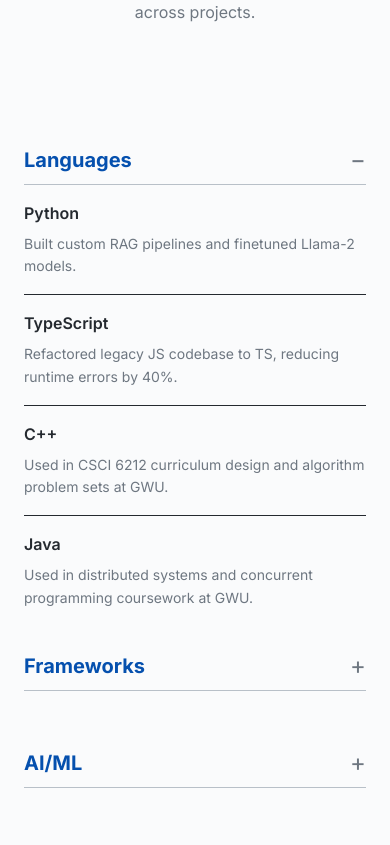
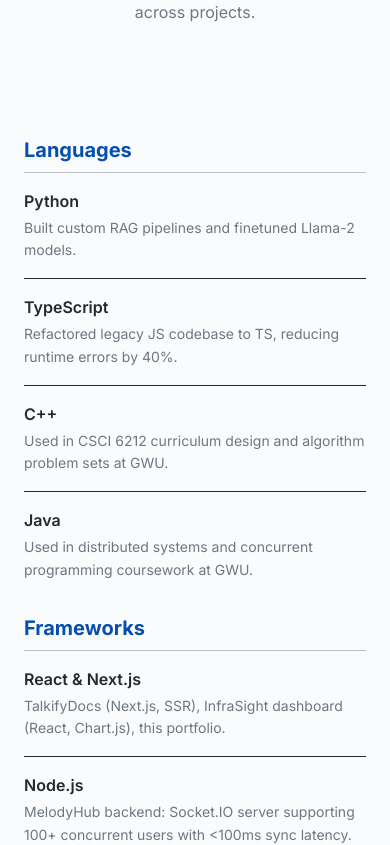
Before and after one commit to aabhiyann/portfolio-abhiyan, a React (Vite) app: page /about in a window 390 px wide. Shown: the part 6283-7128 px from the top of the page. Built offline with nearby package versions, Linux system fonts and the light colour scheme.

Commit message:
style(skills): simplify SkillsMatrix — remove accordion and motion, always show all skills

```diff
--- a/src/components/SkillsMatrix.tsx
+++ b/src/components/SkillsMatrix.tsx
@@ -1,5 +1,4 @@
-import React, { useState } from "react";
-import { motion, AnimatePresence } from "framer-motion";
+import React from "react";
 
 interface Skill {
   name: string;
@@ -107,69 +106,33 @@ const skills: Skill[] = [
 const SkillsMatrix: React.FC = () => {
   const categories = Array.from(new Set(skills.map((s) => s.category)));
 
-  const [openCategory, setOpenCategory] = useState<string | null>(
-    categories[0],
-  ); // Accordion state
-
-  const toggleCategory = (category: string) => {
-    setOpenCategory(openCategory === category ? null : category);
-  };
-
   return (
     <div className="w-full max-w-6xl mx-auto py-12">
       <div className="grid grid-cols-1 md:grid-cols-2 gap-8">
         {categories.map((category) => (
           <div key={category} className="space-y-4">
-            {/* Mobile Accordion Header */}
-            <div
-              className="md:hidden flex justify-between items-center py-2 border-b border-border-primary cursor-pointer"
-              onClick={() => toggleCategory(category)}
-            >
-              <h3 className="text-xl font-bold text-accent-primary">
+            <h3 className="text-xl font-bold text-accent-primary border-b border-border-primary pb-2 mb-4">
               {category}
             </h3>
-              <span className="text-text-muted text-2xl">
-                {openCategory === category ? "−" : "+"}
-              </span>
-            </div>
-
-            {/* Desktop Header */}
-            <h3 className="hidden md:block text-xl font-bold text-accent-primary border-b border-border-primary pb-2 mb-4">
-              {category}
-            </h3>
-
-            {/* Skills Grid - Collapsible on Mobile */}
-            <AnimatePresence>
-              {/* Show if desktop OR if mobile category is open */}
-              {/* Note: We use a simple CSS class for desktop visibility and Framer Motion for mobile toggle */}
-              <div
-                className={`${
-                  openCategory === category ? "block" : "hidden"
-                } md:block`}
-              >
             <div className="space-y-4">
               {skills
                 .filter((s) => s.category === category)
                 .map((skill) => (
-                      <motion.div
+                  <div
                     key={skill.name}
-                        initial={{ opacity: 0 }}
-                        animate={{ opacity: 1 }}
                     className="border-b border-border-primary/60 pb-4 last:border-b-0 last:pb-0"
                   >
-                        <div className="flex flex-col gap-2 md:flex-row md:items-start md:justify-between">
-                          <span className="font-semibold text-text-primary">
+                    <div className="flex flex-col gap-1 md:flex-row md:items-start md:justify-between">
+                      <span className="font-semibold text-text-primary shrink-0">
                         {skill.name}
                       </span>
-                          <p className="text-sm text-text-muted leading-relaxed md:max-w-[70%]">
+                      <p className="text-sm text-text-muted leading-relaxed md:max-w-[65%] md:text-right">
                         {skill.description}
                       </p>
                     </div>
-                      </motion.div>
+                  </div>
                 ))}
             </div>
-              </div>
-            </AnimatePresence>
           </div>
         ))}
       </div>
```
Lines whose indentation alone changed are shown as unchanged.
